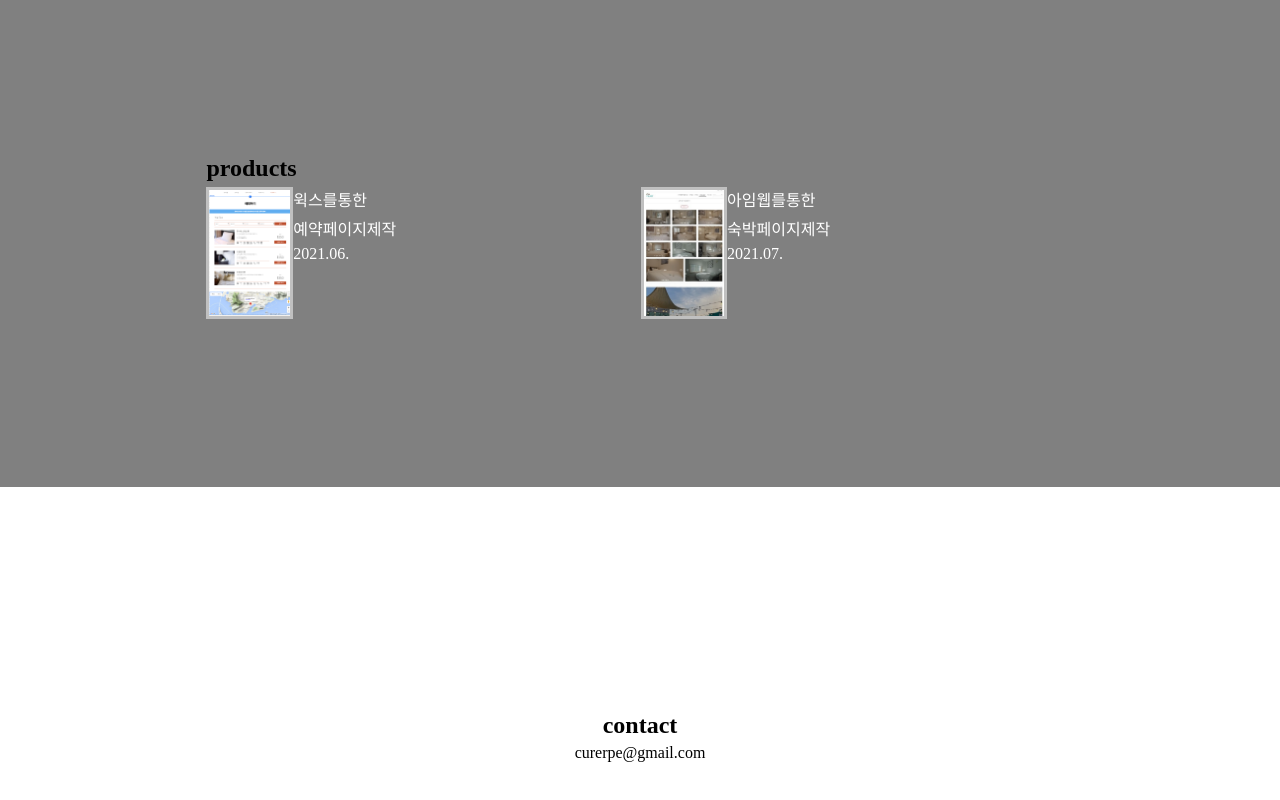
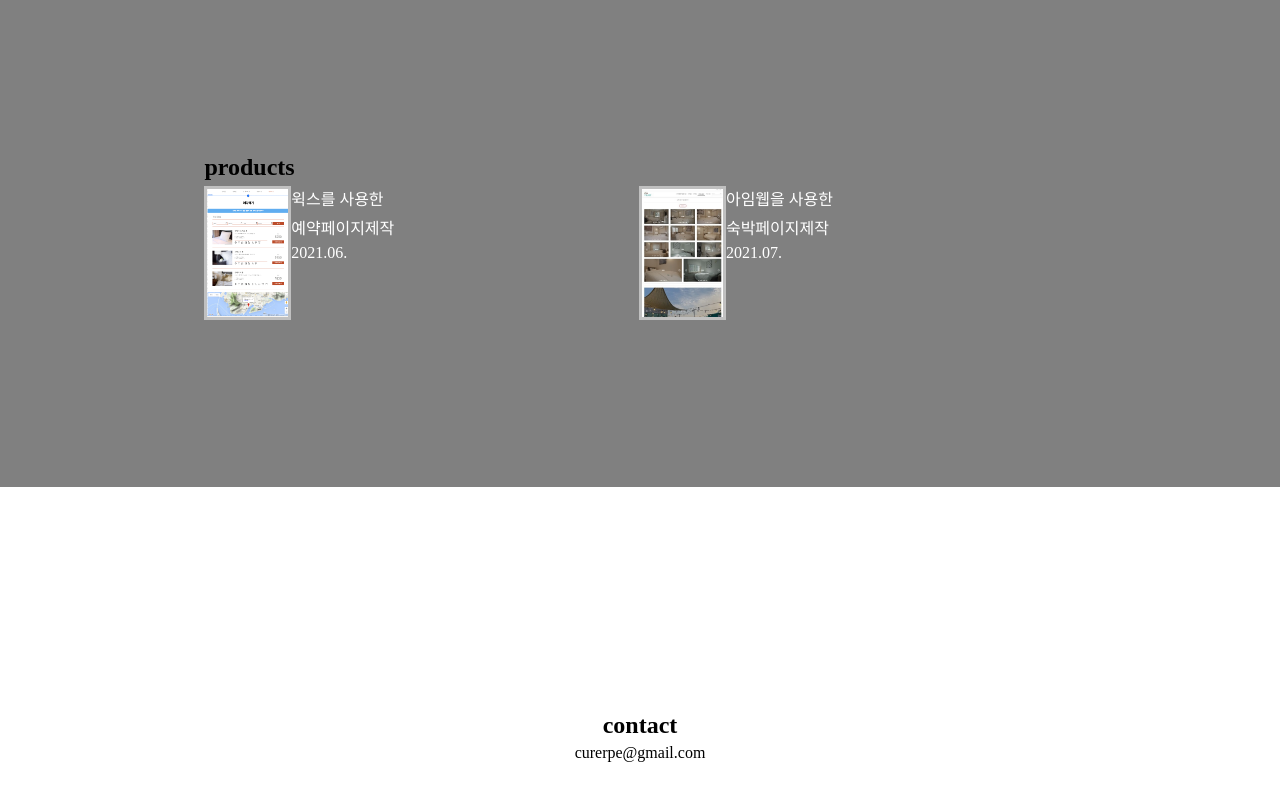
Before and after one commit to posvj001/port, a plain HTML site: page index.html in a window 1280 px wide. Shown: the part 1513-2313 px from the top of the page. Drawn offline with Linux system fonts and the light colour scheme.

Commit message:
Update index.html

```diff
--- a/index.html
+++ b/index.html
@@ -78,7 +78,7 @@
                 <li class="flex_row">
                     <img class="width_20per boder_3_silver" src="img/2.png" alt="윅스예약폼">
                     <div clsass="margin_left_3px">
-                        <span class="text_white margin_bottom_5px">윅스를통한</span><br>
+                        <span class="text_white margin_bottom_5px">윅스를 사용한</span><br>
                         <span class="text_white margin_bottom_5px">예약페이지제작</span><br>
                         <span class="text_white margin_bottom_5px text_right">2021.06.</span>
                     </div>
@@ -87,7 +87,7 @@
                 <li class="flex_row">
                     <img class="width_20per boder_3_silver" src="img/1.jpg" alt="아임웹예약폼">
                     <div clsass="margin_left_3px">
-                        <span class="text_white margin_bottom_5px">아임웹를통한</span><br>
+                        <span class="text_white margin_bottom_5px">아임웹을 사용한</span><br>
                         <span class="text_white margin_bottom_5px">숙박페이지제작</span><br>
                         <span class="text_white margin_bottom_5px text_right">2021.07.</span>
                     </div>
```
